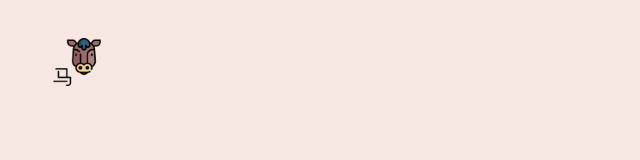
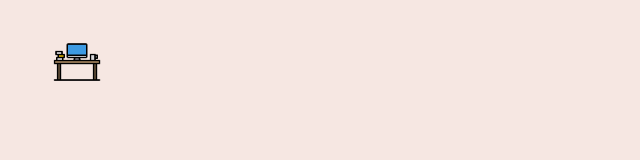
Before and after one commit to adammolina/useThisWord, a plain HTML site: page index.html in a window 1280 px wide. Shown: the top 160 px of the page, without its empty margins (139-779 px from the left). Drawn offline with nearby package versions, Linux system fonts and the light colour scheme.

Commit message:
changed icon

```diff
--- a/index.html
+++ b/index.html
@@ -17,7 +17,7 @@
   <div>
     <!--Title & Icon -->
     <div class="container-fluid col-12 ml-auto text-align-left" style="border: none;">
-      <img src="img\horse.png" class="horseImg" alt="">
+      <img src="img\work-station.png" class="workImg" alt="">
     </div>
 
     <!--Instructions & Form-->
--- a/styles.css
+++ b/styles.css
@@ -35,17 +35,13 @@ input::-webkit-inner-spin-button {
   margin: 0;
 }
 
-.horseImg {
-  width: 100%;
-  height: auto;
+.workImg {
   padding: none;
   margin-bottom: 10rem;
-}
-
-.horseImg {
   width: 3rem;
   height: 3rem;
 }
+
 
 .form-group {
   padding: 1rem 0;
```
Also changed, not shown: img/work-station.png (added).
